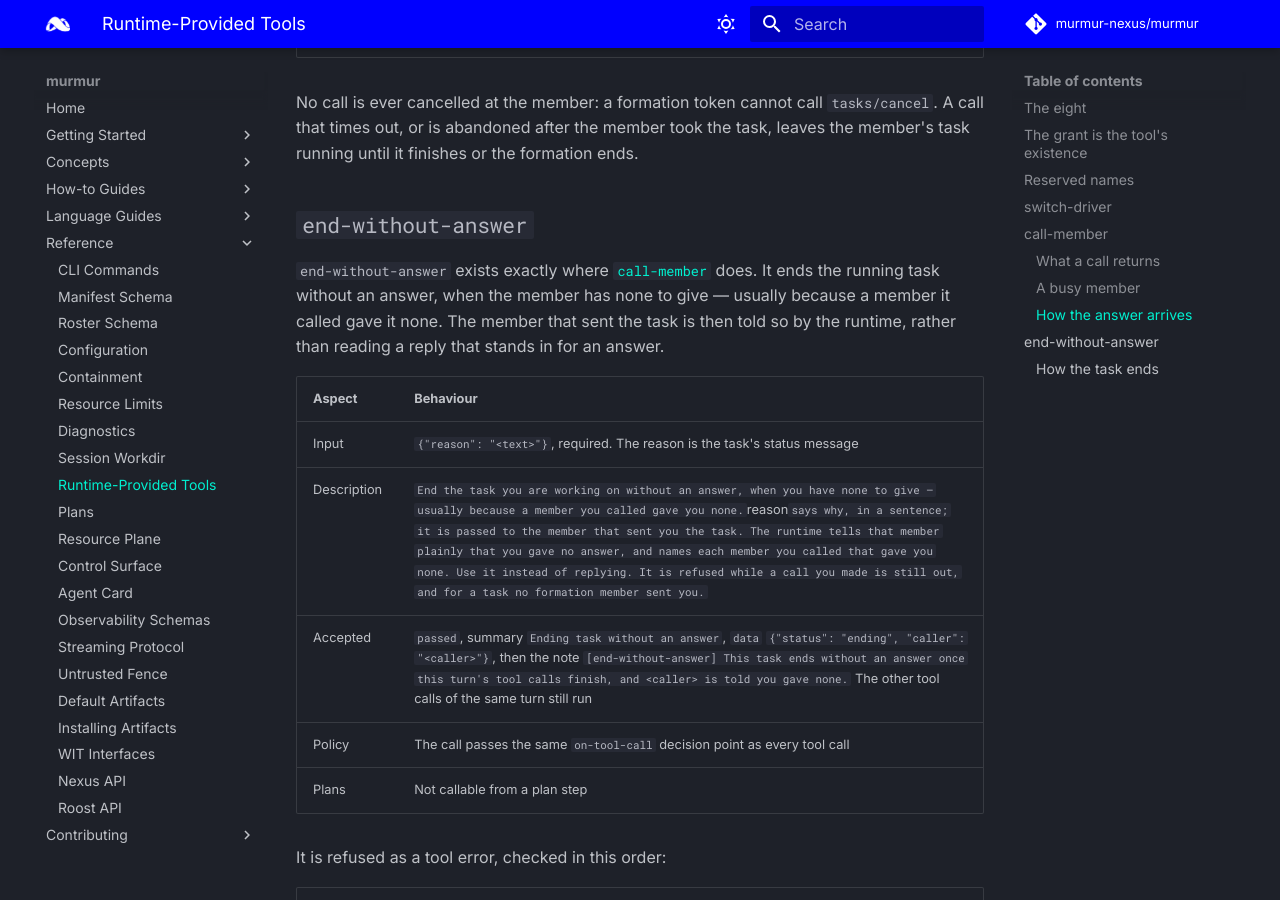
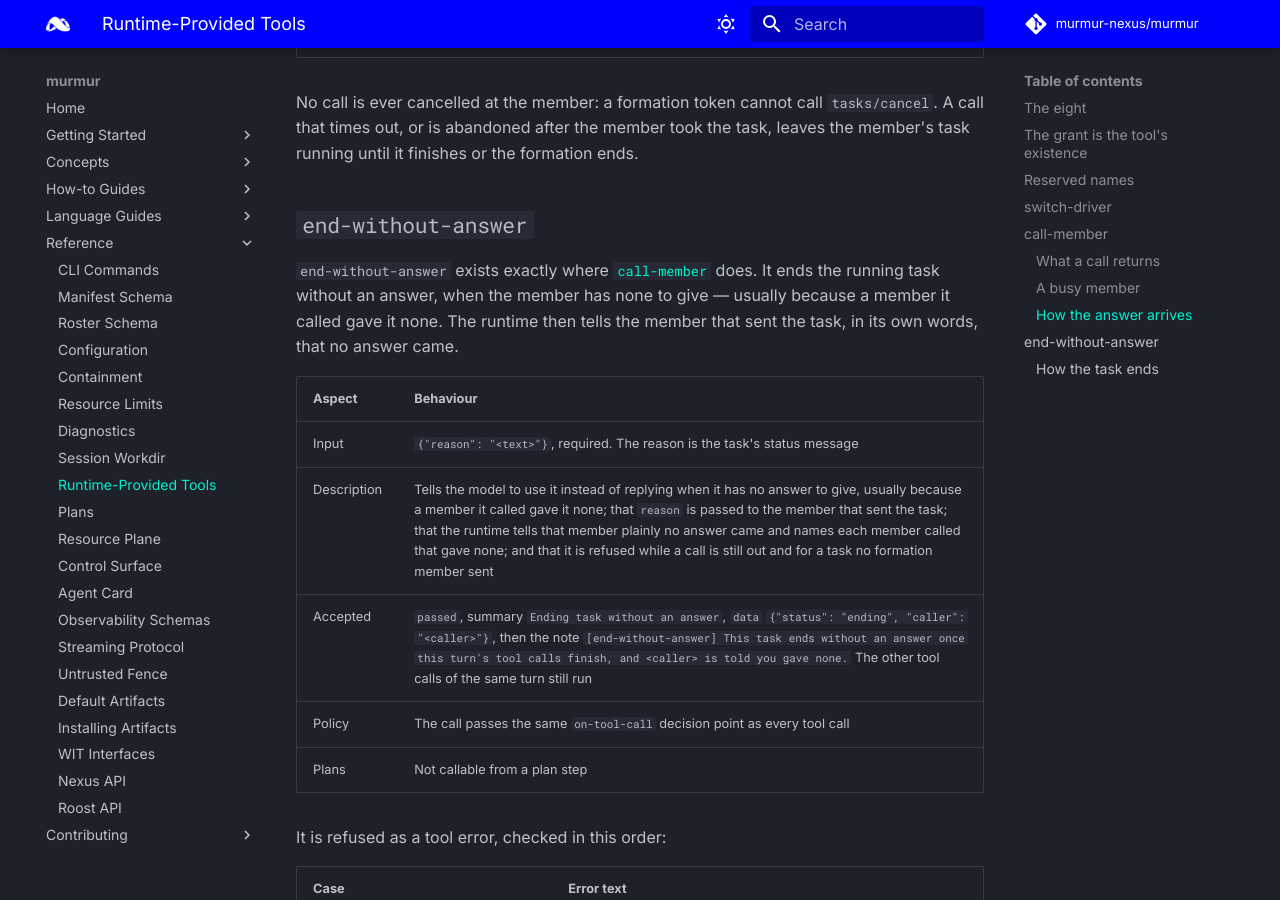
Before and after one commit to murmur-nexus/murmur, an MkDocs documentation site: the page built from docs/content/reference/runtime-provided-tools.md, in a window 1280 px wide and 900 px high, scrolled down 10111 px. Built offline with MkDocs 1.6.1 and Material for MkDocs 9.7.7, drawn with Linux system fonts in a browser that asks for light colours; comment, search, counter and statistics services are not loaded.

```diff
--- a/docs/content/reference/runtime-provided-tools.md
+++ b/docs/content/reference/runtime-provided-tools.md
@@ -304,13 +304,13 @@ until it finishes or the formation ends.
 
 `end-without-answer` exists exactly where [`call-member`](#call-member) does. It ends the running
 task without an answer, when the member has none to give — usually because a member it called
-gave it none. The member that sent the task is then told so by the runtime, rather than reading a
-reply that stands in for an answer.
+gave it none. The runtime then tells the member that sent the task, in its own words, that no
+answer came.
 
 | Aspect | Behaviour |
 |---|---|
 | Input | `{"reason": "<text>"}`, required. The reason is the task's status message |
-| Description | `End the task you are working on without an answer, when you have none to give — usually because a member you called gave you none. `reason` says why, in a sentence; it is passed to the member that sent you the task. The runtime tells that member plainly that you gave no answer, and names each member you called that gave you none. Use it instead of replying. It is refused while a call you made is still out, and for a task no formation member sent you.` |
+| Description | Tells the model to use it instead of replying when it has no answer to give, usually because a member it called gave it none; that `reason` is passed to the member that sent the task; that the runtime tells that member plainly no answer came and names each member called that gave none; and that it is refused while a call is still out and for a task no formation member sent |
 | Accepted | `passed`, summary `Ending task without an answer`, `data` `{"status": "ending", "caller": "<caller>"}`, then the note `[end-without-answer] This task ends without an answer once this turn's tool calls finish, and <caller> is told you gave none.` The other tool calls of the same turn still run |
 | Policy | The call passes the same `on-tool-call` decision point as every tool call |
 | Plans | Not callable from a plan step |
```
Also changed, not shown: docs/content/concepts/tools.md (+2 -3 lines), docs/content/how-to/launch-formation.md (+1 -1 lines), 1 other file.
